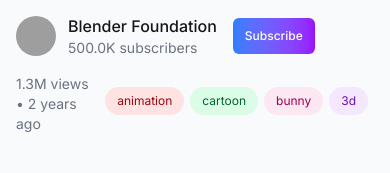
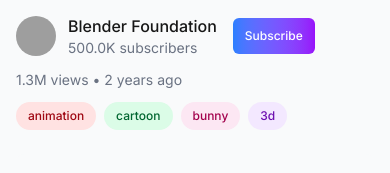
Before and after one commit to yekdagets/mainstreamer, a Next.js app: page /watch/1 in a window 390 px wide. Shown: the part 339-512 px from the top of the page. Built offline with nearby package versions, Linux system fonts and the light colour scheme; grey boxes are pictures that could not be loaded.

Commit message:
chore: mobile-first UI improvement on VideoInfo section

```diff
--- a/src/components/custom/VideoInfo.tsx
+++ b/src/components/custom/VideoInfo.tsx
@@ -41,16 +41,16 @@
           </Button>
         </div>
 
-        <div className="flex items-center space-x-2 mt-4 md:mt-0">
-          <div className="text-sm text-gray-500">
+        <div className="mt-3 md:mt-0 md:flex md:items-center md:space-x-4">
+          <div className="text-sm text-gray-500 mb-3 md:mb-0">
             {formatViews(video.views)} • {formatUploadDate(video.uploadDate)}
           </div>
 
-          <div className="flex space-x-1">
+          <div className="flex flex-wrap gap-2">
             {video.tags.map((tag) => (
               <span
                 key={tag}
-                className={`text-xs px-3 py-1.5 rounded-full inline-block mb-1.5 mr-1.5 ${getRandomTagColor()}`}
+                className={`text-xs px-3 py-1.5 rounded-full font-medium transition-all duration-200 hover:scale-105 ${getRandomTagColor()}`}
               >
                 {tag}
               </span>
```
